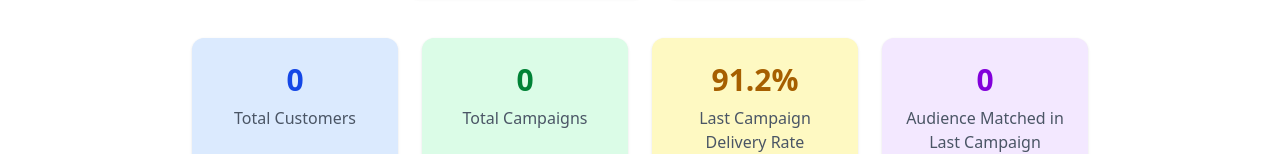
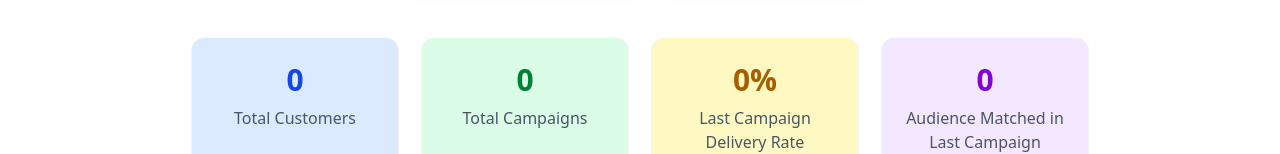
Before and after one commit to ANSH127/CRM, a React (Vite) app in the folder frontend/: page / in a window 1280 px wide. Shown: the part 570-724 px from the top of the page. Built offline with nearby package versions, Linux system fonts and the light colour scheme; sample sign-in values are in the browser's storage.

Commit message:
Update HomePage metrics to reset Last Campaign Delivery Rate and calculate successful delivery percentage

```diff
--- a/frontend/src/pages/HomePage.jsx
+++ b/frontend/src/pages/HomePage.jsx
@@ -20,7 +20,7 @@ export default function HomePage() {
     },
     {
       label: "Last Campaign Delivery Rate",
-      value: "91.2%",
+      value: "0%",
       color: "bg-yellow-100",
       text: "text-yellow-700",
     },
@@ -48,6 +48,8 @@ export default function HomePage() {
       if (response.status !== 200) {
         throw new Error("Failed to fetch user analytics");
       }
+      console.log(response.data);
+
       setMetrics((prev) => [
         {
           ...prev[0],
@@ -57,7 +59,10 @@ export default function HomePage() {
           ...prev[1],
           value: response.data.campaignCount || prev[1].value,
         },
-        prev[2],
+        {
+          ...prev[2],
+          value:((response.data?.successfulcnt/response.data.lastCampaign?.matchedCustomersCount)*100).toFixed(1)+"%"  || prev[2].value
+        },
         {
           ...prev[3],
           value:
```
